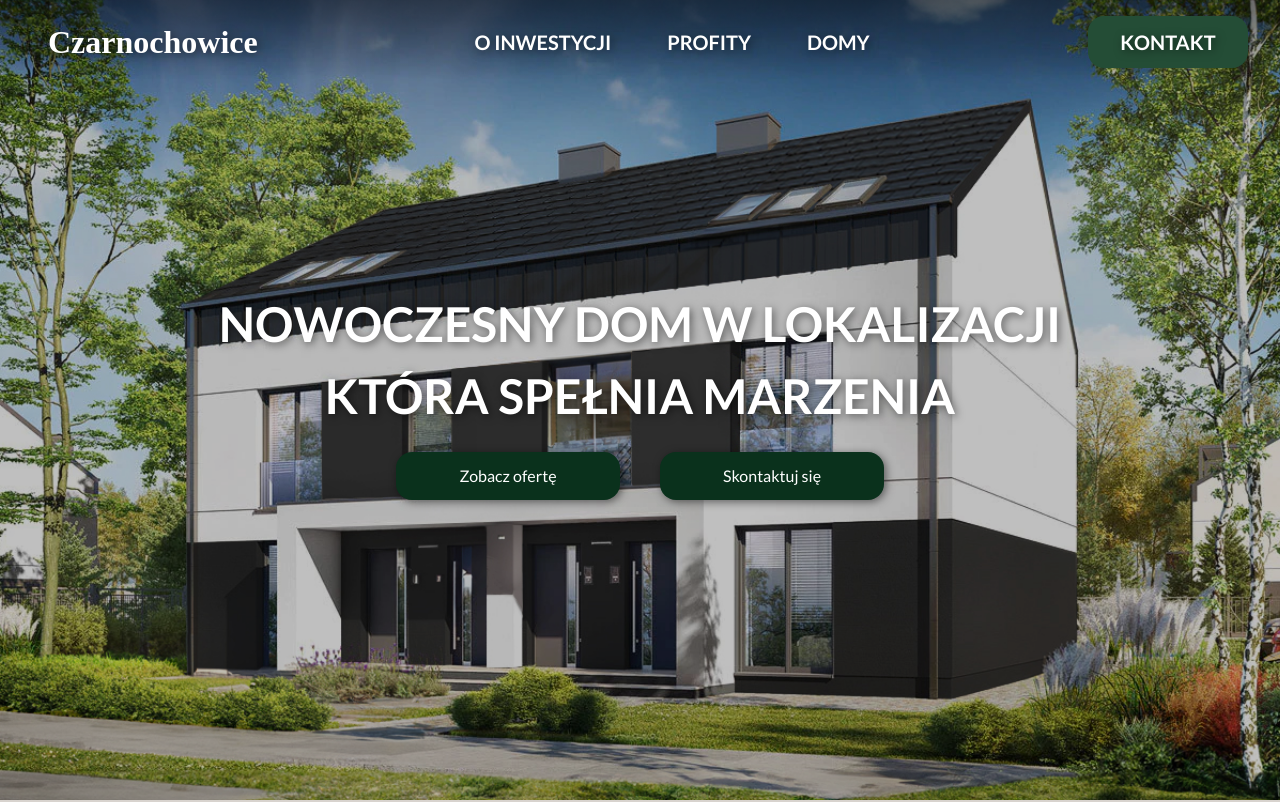
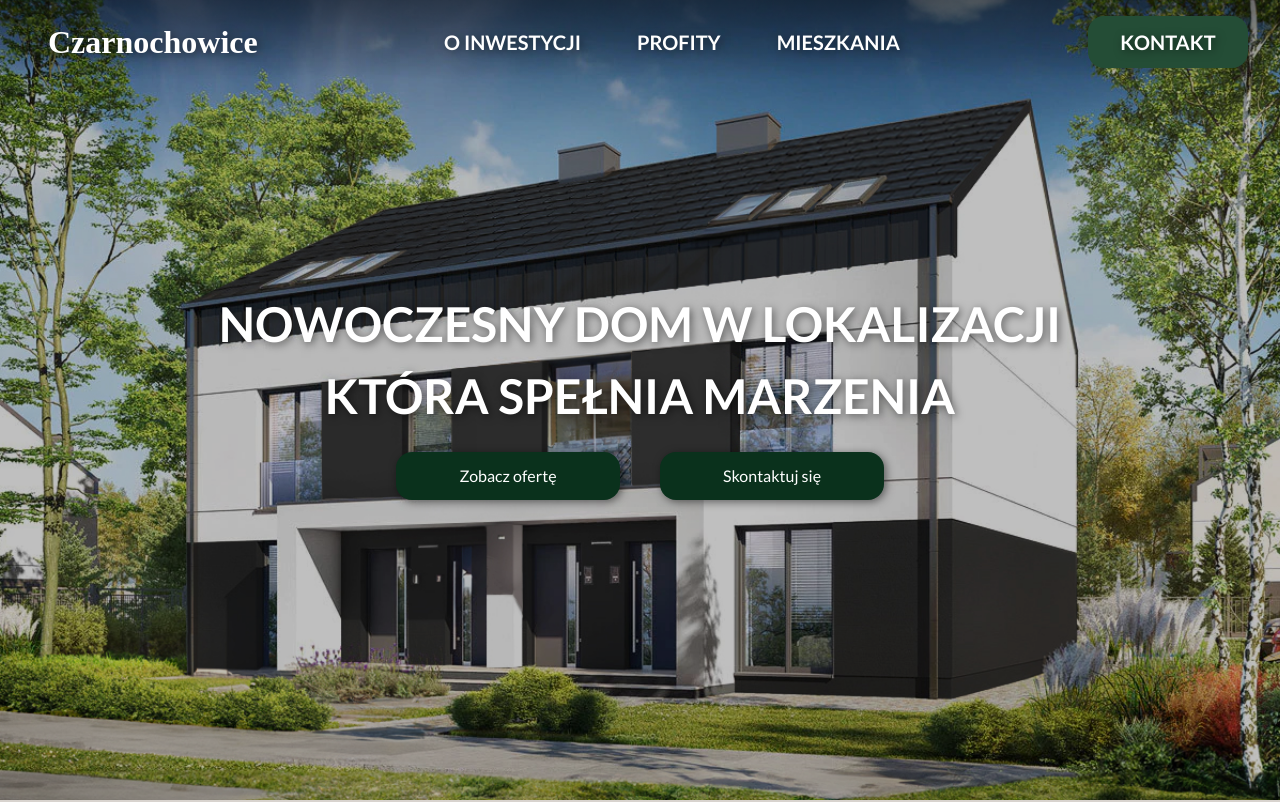
Before and after one commit to damiankaniewski/czarnochowice-website, a Next.js app: page / in a window 1280 px wide. Shown: the top 802 px of the page. Built offline with nearby package versions, Linux system fonts and the light colour scheme; no server answers; a web font is replaced by a local one.

Commit message:
Houses section headers change

```diff
--- a/src/components/Header.tsx
+++ b/src/components/Header.tsx
@@ -65,7 +65,7 @@ export default function Header() {
             href="#houses"
             className="block text-white hover:text-green1 font-bold drop-shadow-[2px_2px_4px_rgba(0,0,0,0.5)]"
           >
-            DOMY
+            MIESZKANIA
           </Link>
         </nav>
         <div
@@ -133,7 +133,7 @@ export default function Header() {
             className="text-white text-xl w-full py-5 flex justify-center hover:bg-green2 break-words max-w-full drop-shadow-[2px_2px_4px_rgba(0,0,0,0.5)]"
             onClick={() => setIsMenuOpen(false)}
           >
-            <p className="break-words max-w-full">Domy</p>
+            <p className="break-words max-w-full">Mieszkania</p>
           </Link>
           <Link
             href="#contact"
--- a/src/components/Houses.tsx
+++ b/src/components/Houses.tsx
@@ -106,7 +106,7 @@ export default function Houses() {
     >
       <div className="w-full text-center pt-10 lg:py-10">
         <p className="text-3xl sm:text-4xl lg:text-6xl text-green4 font-bold break-words max-w-full">
-          DOMY
+          MIESZKANIA
         </p>
       </div>
 
@@ -140,7 +140,7 @@ export default function Houses() {
               >
                 <div>
                   <p className="text-green4 text-xl font-semibold">
-                    Dom nr {house.numer}
+                    Mieszkanie {house.numer}
                   </p>
                   <p className="text-gray-600">
                     Status:{" "}
```
